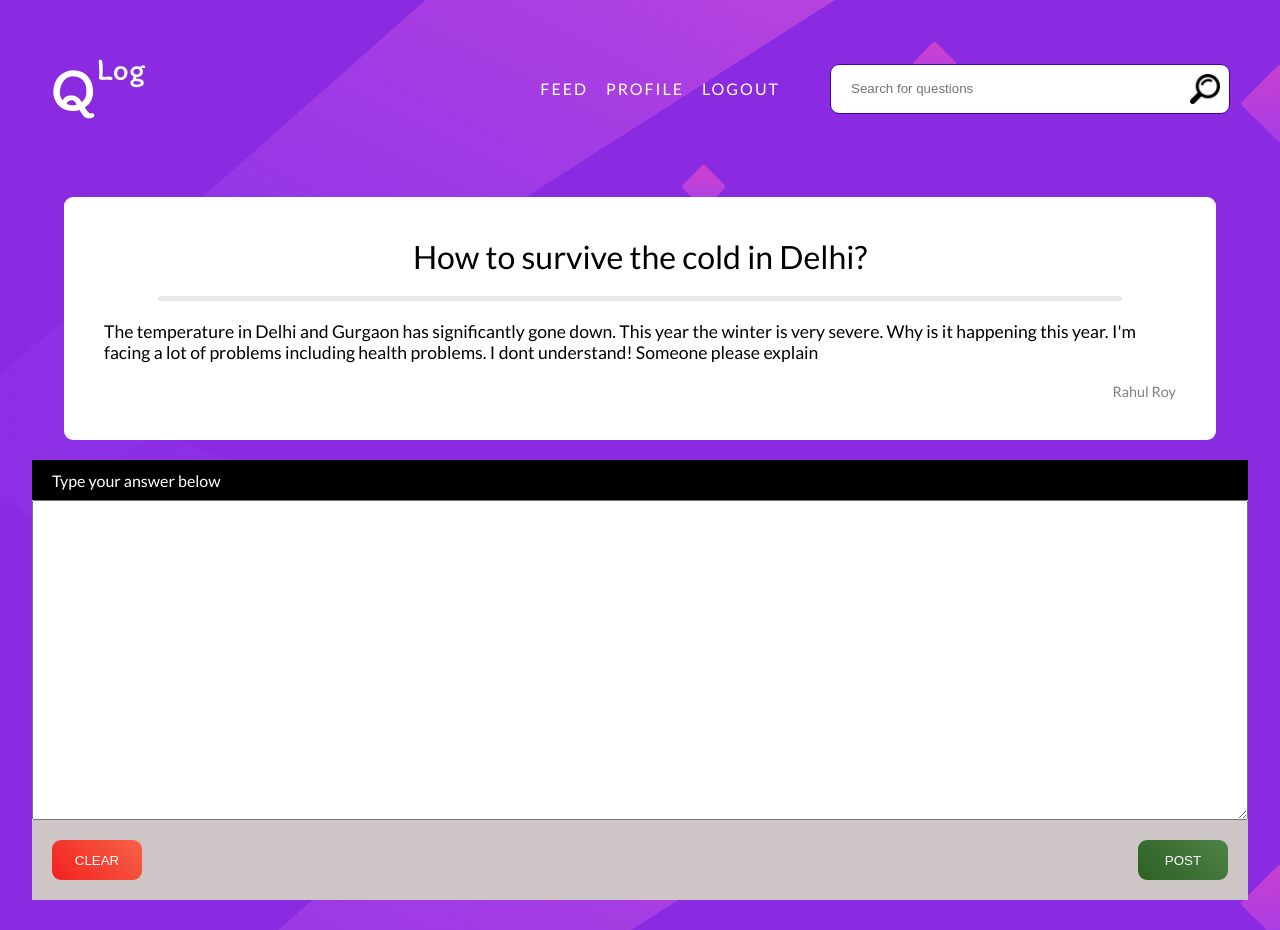
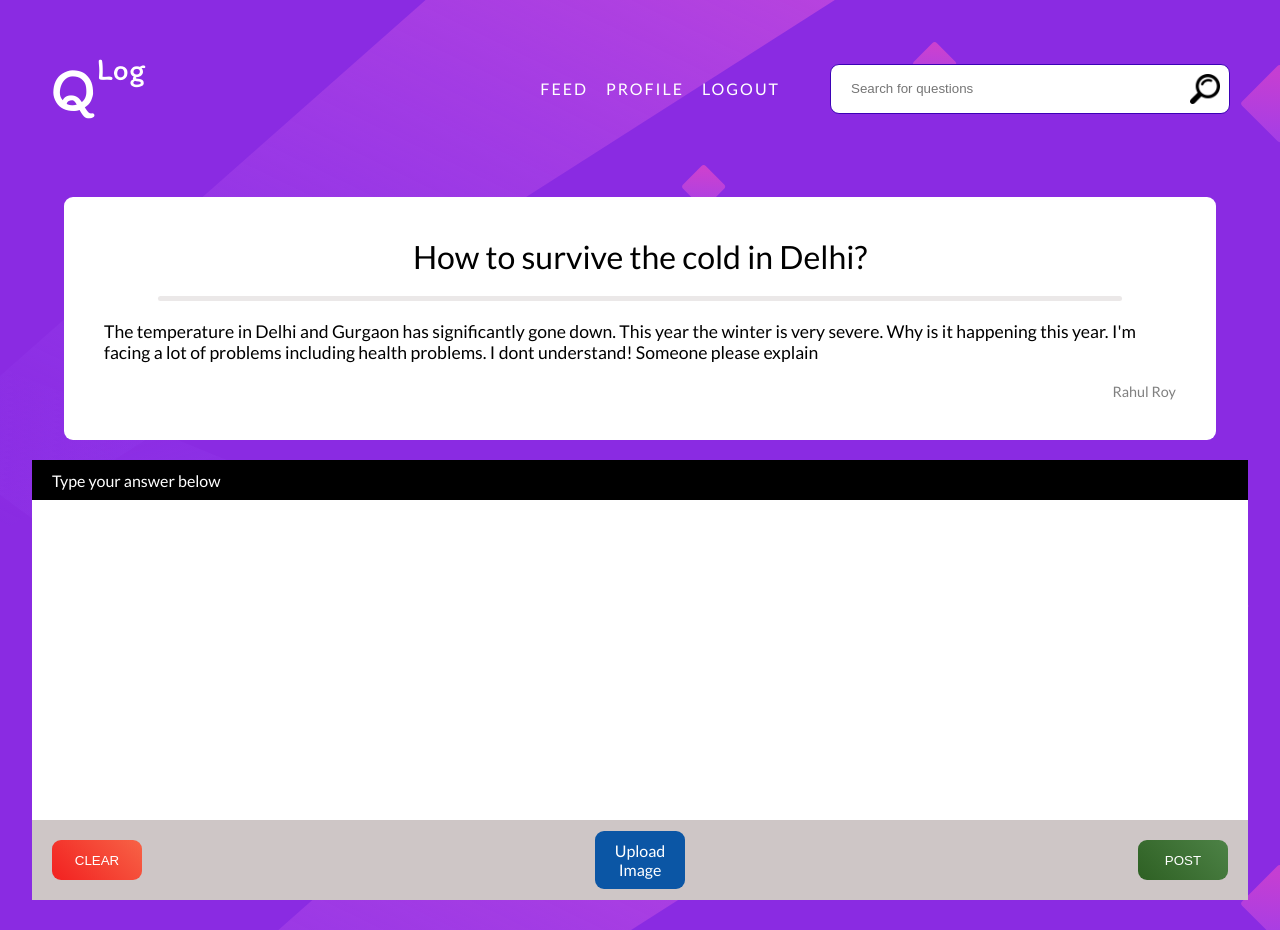
Before and after one commit to Rahul171201/qlog, a Next.js app: page /ans/1/add_answer in a window 1280 px wide. Built offline with nearby package versions, Linux system fonts and the light colour scheme.

Commit message:
upload image functionality done across all pages

```diff
--- a/src/components/StatsCard/StatsCard.module.css
+++ b/src/components/StatsCard/StatsCard.module.css
@@ -34,6 +34,7 @@
   font-size: 1.1rem;
   padding: 20px;
   display: flex;
+  flex-direction: column;
   justify-content: center;
   align-items: center;
   text-align: center;
--- a/src/pages/ans/[qid]/Answer.module.css
+++ b/src/pages/ans/[qid]/Answer.module.css
@@ -49,7 +49,7 @@
   display: flex;
   flex-direction: column;
   width: 95%;
-  min-height: 400px;
+  height: min-content;
   background-color: white;
   margin-bottom: 30px;
 }
@@ -66,7 +66,7 @@
 
 .textArea {
   display: flex;
-  height: 320px;
+  min-height: 320px;
   display: flex;
 }
 
@@ -116,6 +116,29 @@
   background-image: linear-gradient(45deg, rgb(87, 171, 70), rgb(36, 198, 36));
 }
 
+.uploadButtonWrapper {
+  width: 90px;
+  height: min-content;
+  display: flex;
+  justify-content: center;
+  align-items: center;
+  text-align: center;
+}
+.uploadButton {
+  background-color: rgb(11, 86, 165);
+  padding: 10px;
+  color: white;
+  border-radius: 9px;
+  cursor: pointer;
+}
+.uploadButton:hover {
+  background-color: rgb(75, 147, 242);
+}
+
+.fileInput {
+  display: none;
+}
+
 @media (max-width: 600px) {
   .questionTitle {
     font-size: 1.7rem;
--- a/src/pages/ans/[qid]/add_answer.js
+++ b/src/pages/ans/[qid]/add_answer.js
@@ -31,15 +31,12 @@ const AddAnswer = ({ qId }) => {
   context = useContext(UserContext);
   let { user, setUser } = context;
 
-  const [answer, setAnswer] = useState("");
-
-  const handleChange = (e) => {
-    setAnswer(e.target.value);
-  };
-
   const handleSubmit = () => {
     let total_answers = answers.length;
     let id = total_answers;
+
+    const answer = document.getElementById("answerArea").innerHTML;
+
     let new_answer = new Answer(
       id,
       user.userId,
@@ -65,6 +62,24 @@ const AddAnswer = ({ qId }) => {
     setAnswer("");
   };
 
+  const uploadImage = (e) => {
+    const node = document.getElementById("answerArea");
+
+    const fileInput = document.getElementById("fileInput");
+
+    let reader = new FileReader();
+    reader.readAsDataURL(fileInput.files[0]);
+    reader.onload = () => {
+      const image = document.createElement("img");
+      image.src = reader.result;
+      image.alt = "answer-image";
+      image.style.width = "30vw";
+      image.style.height = "auto";
+      node.append(image);
+    };
+    e.target.value = "";
+  };
+
   return (
     <div className={`${styles.answerWrapper} ${lato.className}`}>
       <Navbar></Navbar>
@@ -79,16 +94,29 @@ const AddAnswer = ({ qId }) => {
       <div className={styles.answerBox}>
         <div className={styles.topBar}>Type your answer below</div>
         <div className={styles.textArea}>
-          <textarea
+          <div
+            contentEditable="true"
             className={styles.text}
-            onChange={handleChange}
-            value={answer}
-          ></textarea>
+            id="answerArea"
+          ></div>
         </div>
         <div className={styles.bottomBar}>
           <button className={styles.clearallButton} onClick={handleClear}>
             CLEAR
           </button>
+          <div className={styles.uploadButtonWrapper}>
+            <label for="fileInput" className={styles.uploadButton}>
+              Upload Image
+            </label>
+            <input
+              onChange={uploadImage}
+              type="file"
+              accept="image/*"
+              id="fileInput"
+              className={styles.fileInput}
+            ></input>
+          </div>
+
           <button className={styles.postButton} onClick={handleSubmit}>
             POST
           </button>
--- a/src/pages/ask.js
+++ b/src/pages/ask.js
@@ -68,7 +68,7 @@ const Ask = () => {
     reader.onload = () => {
       const image = document.createElement("img");
       image.src = reader.result;
-      image.alt = "test";
+      image.alt = "question-image";
       image.style.width = "30vw";
       image.style.height = "auto";
       node.append(image);
--- a/src/pages/q/[id].js
+++ b/src/pages/q/[id].js
@@ -127,7 +127,7 @@ const Question = ({ qId }) => {
 
         <div className={styles.answersBox}>
           {ans.map((a, idx) => {
-            return <AnswerCard key={idx} answer={a}></AnswerCard>;
+            return <AnswerCard key={idx} answer={a} id={a.id}></AnswerCard>;
           })}
         </div>
       </div>
```
Also changed, not shown: src/components/AnswerCard/AnswerCard.js (+14 -2 lines), src/components/StatsCard/StatsCard.js (+12 -1 lines).
